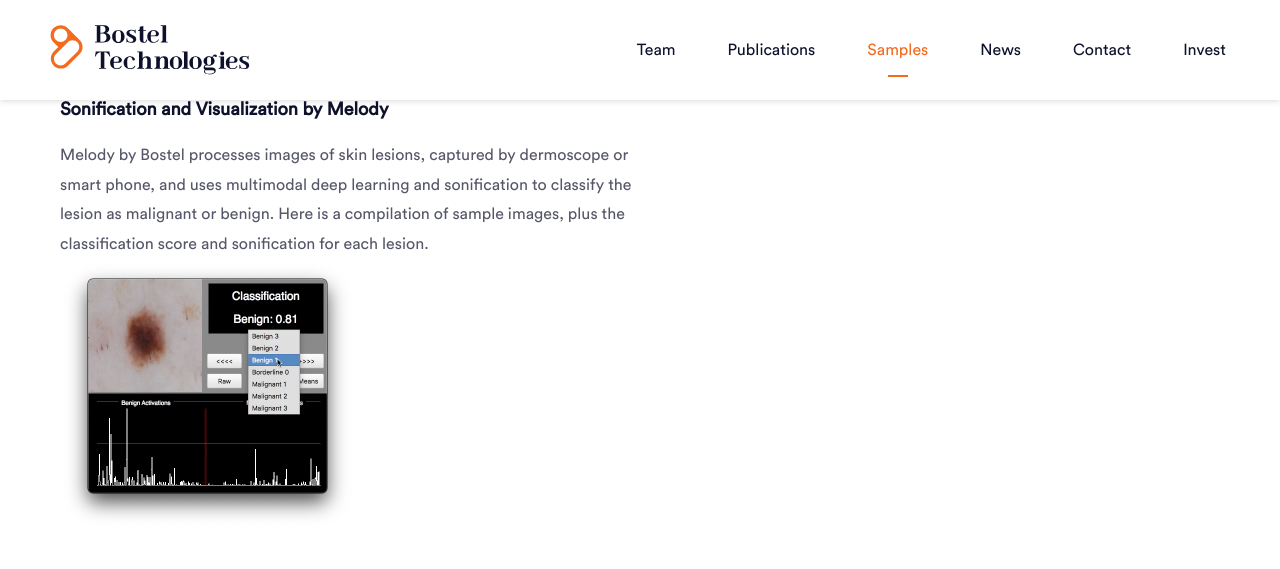
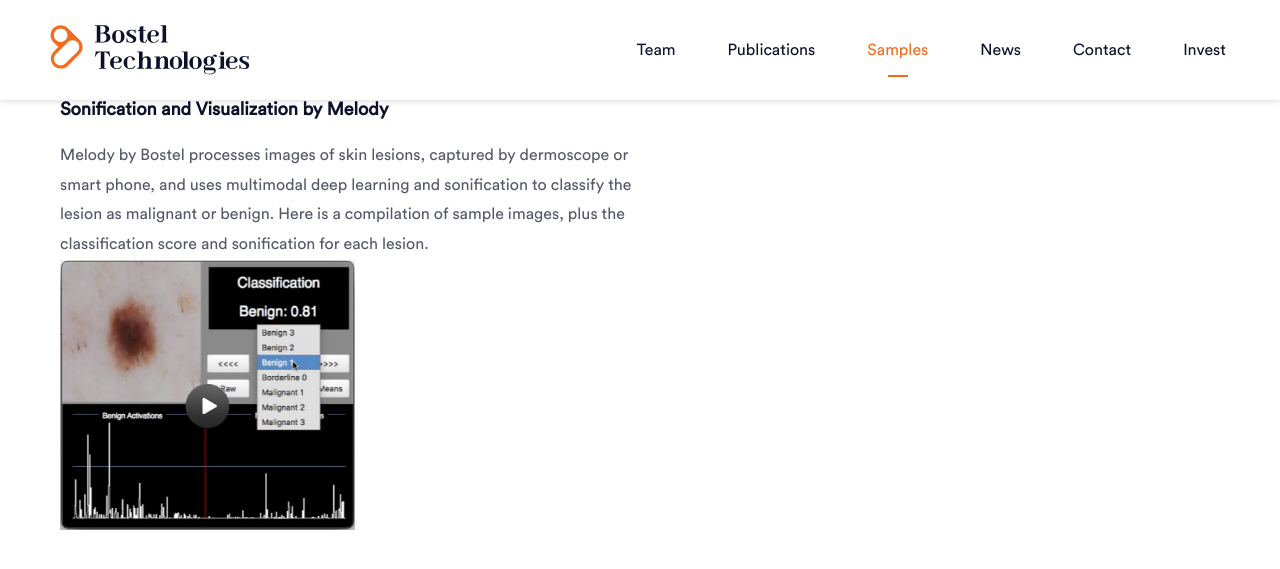
Before and after one commit to brucenwalker/bostelweb, a Jekyll site: the page built from samplestest.md, in a window 1280 px wide and 900 px high, scrolled down 582 px. Shown: the top 569 px of the window. Built offline with Jekyll 4.4.1, drawn with Linux system fonts in a browser that asks for light colours; some web fonts are replaced.

Commit message:
Add files via upload

```diff
--- a/samplestest.md
+++ b/samplestest.md
@@ -34,7 +34,7 @@ slug: samples
 
                     <BR CLEAR="all">
                     <a href="/assets/Diagnostic_audio_samples.mp4" target="_blank">
-                      <img src="/assets/Diagnostic_audio_samples-still.png" width="295" height="270">
+                      <img src="/assets/Diagnostic_audio_samples-still-btn.png" width="295" height="270">
                     </a>
                     </p>
 
```
